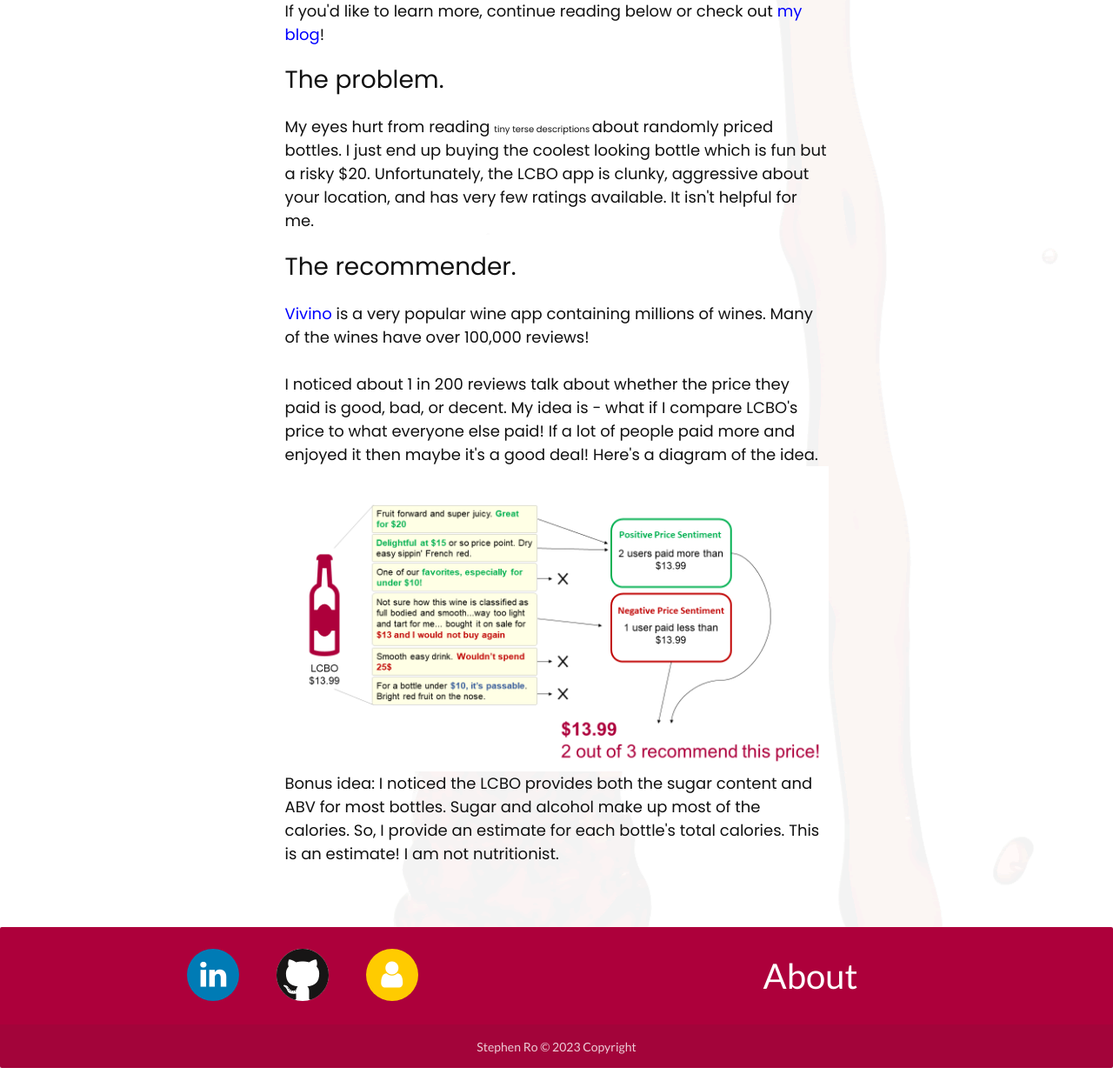
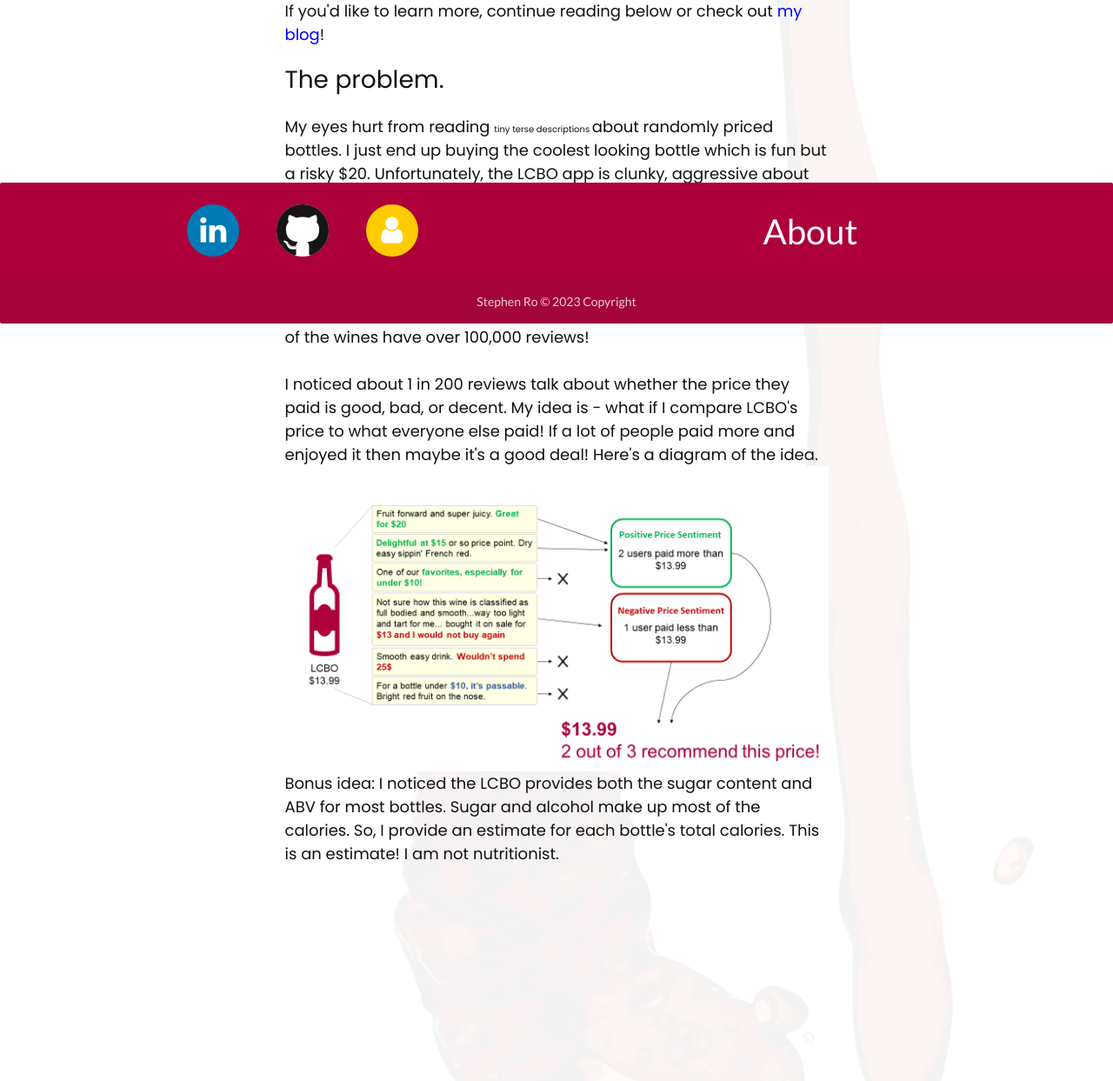
Before and after one commit to royourboat/ovino, a Flask app: page /about/ in a window 1280 px wide. Shown: the part 428-1671 px from the top of the page at 87% size. Run offline with Flask 2, Linux system fonts and the light colour scheme; some libraries are stand-ins or nearby versions; some web fonts are replaced.

Commit message:
Footer fix

```diff
--- a/static/css/style.css
+++ b/static/css/style.css
@@ -938,3 +938,15 @@ vertical-align: middle;
 .middle{
      vertical-align: middle;
 }
+
+
+
+body {
+display: flex;
+min-height: 100vh;
+flex-direction: column;
+}
+
+main {
+flex: 1 0 auto;
+}
--- a/templates/about.html
+++ b/templates/about.html
@@ -182,11 +182,20 @@
         </section>
         <br>
         <br>
+        <br>
+        <br>
+        <br>
+        <br>
+        <br>
+        <br>
+        <br>
       </div>
       <div class="col-lg-3 col-md-3 col-sm-1"></div>
     </div>
+
+
     <!--  footer -->
-    <footer class="page-footer">
+    <footer class="page-footer" style="position:fixed;bottom:0;left:0;width:100%;">
       <div class="container">
         <div class="row">
           <div class="col l6  s12">
--- a/templates/index.html
+++ b/templates/index.html
@@ -101,7 +101,7 @@
           </div>
         </div>
         <!-- end header inner -->
-
+        <main>
         <!-- banner -->
         <section class="banner_main">
           <div class="container" style=margin-top:-40px>
@@ -337,13 +337,13 @@
     {% endif %}
     <!-- end store -->
 
-
+  </main>
 
 
 
 
 <!--  footer -->
-    <footer class="page-footer">
+    <footer class="page-footer" style="position:fixed;bottom:0;left:0;width:100%;">
       <div class="container">
         <div class="row">
           <div class="col l6  s12">
```
